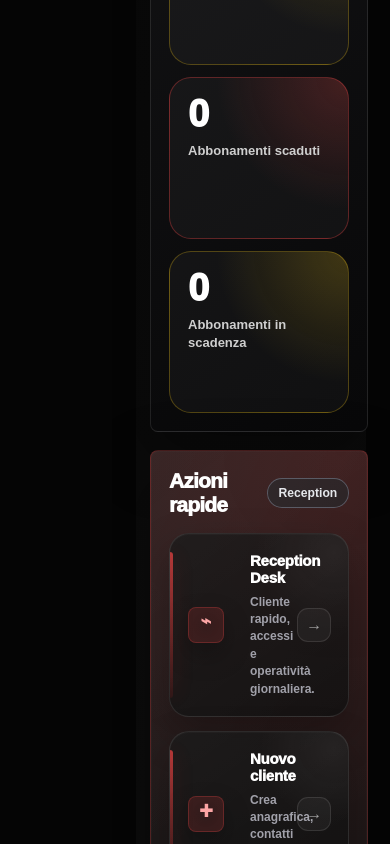
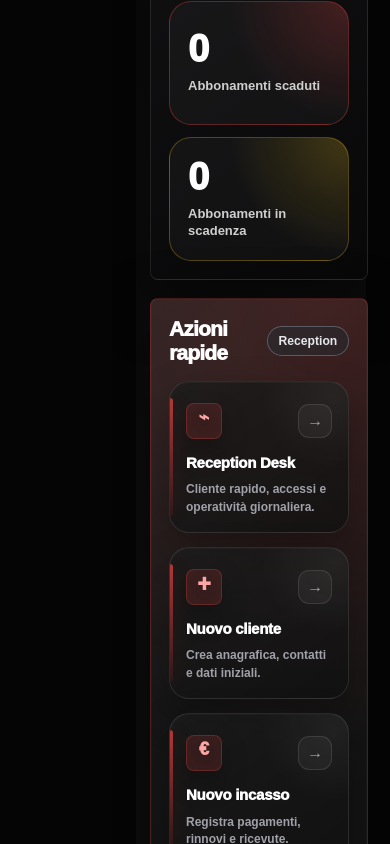
Before and after one commit to BodyGate/bodygate-admin, a Next.js app: page / in a window 390 px wide. Shown: the part 2040-2884 px from the top of the page. Built offline with nearby package versions, Linux system fonts and the light colour scheme; no server answers; the database is empty.

Commit message:
polish dashboard command center balance

```diff
--- a/app/components/ui/dashboard-quick-actions.css
+++ b/app/components/ui/dashboard-quick-actions.css
@@ -1,3 +1,24 @@
+.command-page-v2 .command-grid {
+  display: grid;
+  grid-template-columns: repeat(2, minmax(0, 1fr));
+  gap: 18px;
+  align-items: stretch;
+}
+
+.command-page-v2 .alert-grid {
+  display: grid;
+  grid-template-columns: repeat(2, minmax(0, 1fr));
+  gap: 14px;
+}
+
+.command-page-v2 .alert-tile {
+  min-height: 160px;
+  box-sizing: border-box;
+  display: flex;
+  flex-direction: column;
+  justify-content: center;
+}
+
 .command-page-v2 .quick-actions-panel {
   position: relative;
   overflow: hidden;
@@ -23,7 +44,7 @@
   position: relative;
   z-index: 1;
   display: grid;
-  grid-template-columns: repeat(2, minmax(0, 1fr));
+  grid-template-columns: repeat(3, minmax(0, 1fr));
   gap: 14px;
 }
 
@@ -39,16 +60,17 @@
 .command-page-v2 .quick-card {
   position: relative;
   isolation: isolate;
-  min-height: 132px;
+  min-height: 172px;
+  box-sizing: border-box;
   display: grid;
-  grid-template-columns: 48px minmax(0, 1fr) 34px;
-  grid-template-rows: auto 1fr;
-  column-gap: 14px;
-  row-gap: 7px;
-  align-items: center;
+  grid-template-columns: 46px minmax(0, 1fr) 32px;
+  grid-template-rows: 46px auto 1fr;
+  column-gap: 10px;
+  row-gap: 10px;
+  align-items: start;
   border: 1px solid rgba(255, 255, 255, 0.095);
   border-radius: 20px;
-  padding: 18px 17px 18px 18px;
+  padding: 16px;
   overflow: hidden;
   background:
     radial-gradient(circle at 92% 10%, rgba(255, 255, 255, 0.055), transparent 34%),
@@ -67,8 +89,8 @@
 .command-page-v2 .quick-card::before {
   content: "";
   position: absolute;
-  top: 18px;
-  bottom: 18px;
+  top: 16px;
+  bottom: 16px;
   left: 0;
   width: 3px;
   border-radius: 0 999px 999px 0;
@@ -81,7 +103,7 @@
 .command-page-v2 .quick-card::after {
   content: "→";
   grid-column: 3;
-  grid-row: 1 / 3;
+  grid-row: 1;
   width: 32px;
   height: 32px;
   display: inline-grid;
@@ -137,7 +159,7 @@
 
 .command-page-v2 .quick-card-icon {
   grid-column: 1;
-  grid-row: 1 / 3;
+  grid-row: 1;
   width: 46px;
   height: 46px;
   display: inline-grid;
@@ -189,35 +211,61 @@
 }
 
 .command-page-v2 .quick-card-title {
-  grid-column: 2;
-  grid-row: 1;
+  grid-column: 1 / 4;
+  grid-row: 2;
   align-self: end;
   min-width: 0;
   color: #fff;
-  font-size: 15px;
+  font-size: 14px;
   font-weight: 950;
   line-height: 1.15;
   letter-spacing: -0.018em;
 }
 
 .command-page-v2 .quick-card-description {
-  grid-column: 2;
-  grid-row: 2;
+  grid-column: 1 / 4;
+  grid-row: 3;
   align-self: start;
   min-width: 0;
   color: #9f9fa6;
-  font-size: 12px;
+  font-size: 11.5px;
   font-weight: 700;
-  line-height: 1.48;
+  line-height: 1.45;
+}
+
+@media (max-width: 1220px) {
+  .command-page-v2 .command-grid {
+    grid-template-columns: 1fr;
+  }
+
+  .command-page-v2 .alert-grid {
+    grid-template-columns: repeat(4, minmax(0, 1fr));
+  }
+
+  .command-page-v2 .alert-tile {
+    min-height: 132px;
+  }
+
+  .command-page-v2 .quick-grid {
+    grid-template-columns: repeat(3, minmax(0, 1fr));
+  }
+}
+
+@media (max-width: 900px) {
+  .command-page-v2 .alert-grid,
+  .command-page-v2 .quick-grid {
+    grid-template-columns: repeat(2, minmax(0, 1fr));
+  }
 }
 
 @media (max-width: 720px) {
+  .command-page-v2 .alert-grid,
   .command-page-v2 .quick-grid {
     grid-template-columns: 1fr;
   }
 
   .command-page-v2 .quick-card {
-    min-height: 112px;
+    min-height: 150px;
   }
 }
 
```
